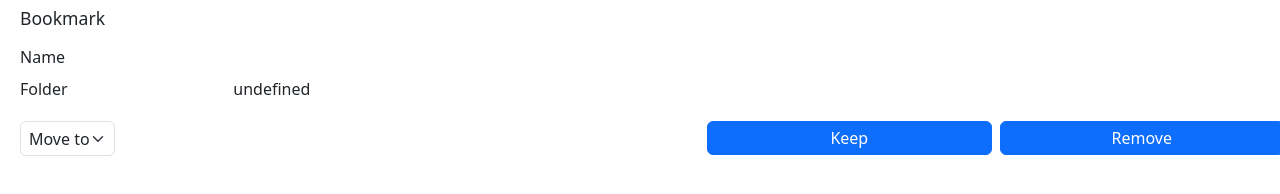
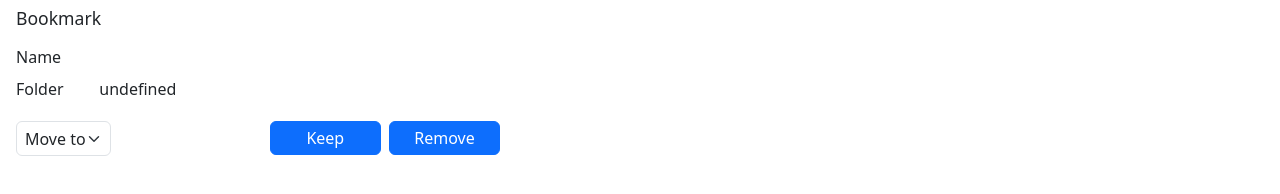
Before and after one commit to vikss/reviewbookmarks, a website with bundled scripts: page index.html in a window 1280 px wide. Built offline with nearby package versions, Linux system fonts and the light colour scheme; some packages are replaced by stand-ins of ours; no server answers.

Commit message:
Gave a fixed width to the container

```diff
--- a/index.html
+++ b/index.html
@@ -15,27 +15,27 @@
     <script src="https://cdn.jsdelivr.net/npm/bootstrap@5.3.2/dist/js/bootstrap.bundle.min.js"
         integrity="sha384-C6RzsynM9kWDrMNeT87bh95OGNyZPhcTNXj1NW7RuBCsyN/o0jlpcV8Qyq46cDfL"
         crossorigin="anonymous"></script>
-    <div id="form" class="container-fluid mx-2 my-2">
+    <div id="form" class="container m-1" style="width: 500px;">
         <div class="row heading">
-            <label for="heading" class="display-6 mb-3">Bookmark</label>
+            <label for="heading" class="display-6 mb-3 mt-1">Bookmark</label>
         </div>
-        <div class="row mb-2 fs-6">
+        <div class="row row-cols-2 mb-2 fs-6">
             <label for="bookmark" class="col-2 name">Name</label>
             <a id="bookmark" class="col-10 text-truncate"></a>
         </div>
 
-        <div class="row fs-6">
+        <div class="row rols-cols-2 fs-6">
             <label for="folders" class="col-2 folder">Folder</label>
             <p class="col-10" id="folder"></p>
         </div>
-        <div id="buttons" class="row">
+        <div id="buttons" class="row row-cols-1">
             <div class="col-4">
                 <select name="move" id="move" class="col-4 form-select my-1" style="width: auto;">
                     <option value="Move to" disabled selected>Move to</option>
                 </select>
             </div>
             <div class="col-8">
-                <div class="row justify-content-end">
+                <div class="row row-cols-2 justify-content-end">
                     <button type="submit" class="btn btn-primary col-4 m-1 p-1" id="keep">Keep</button>
                     <button type="submit" class="btn btn-primary col-4 m-1 p-1" id="remove">Remove</button>
                     <button type="submit" class="btn btn-primary col-4 m-1 p-1 d-none" id="done">Done</button>
```
